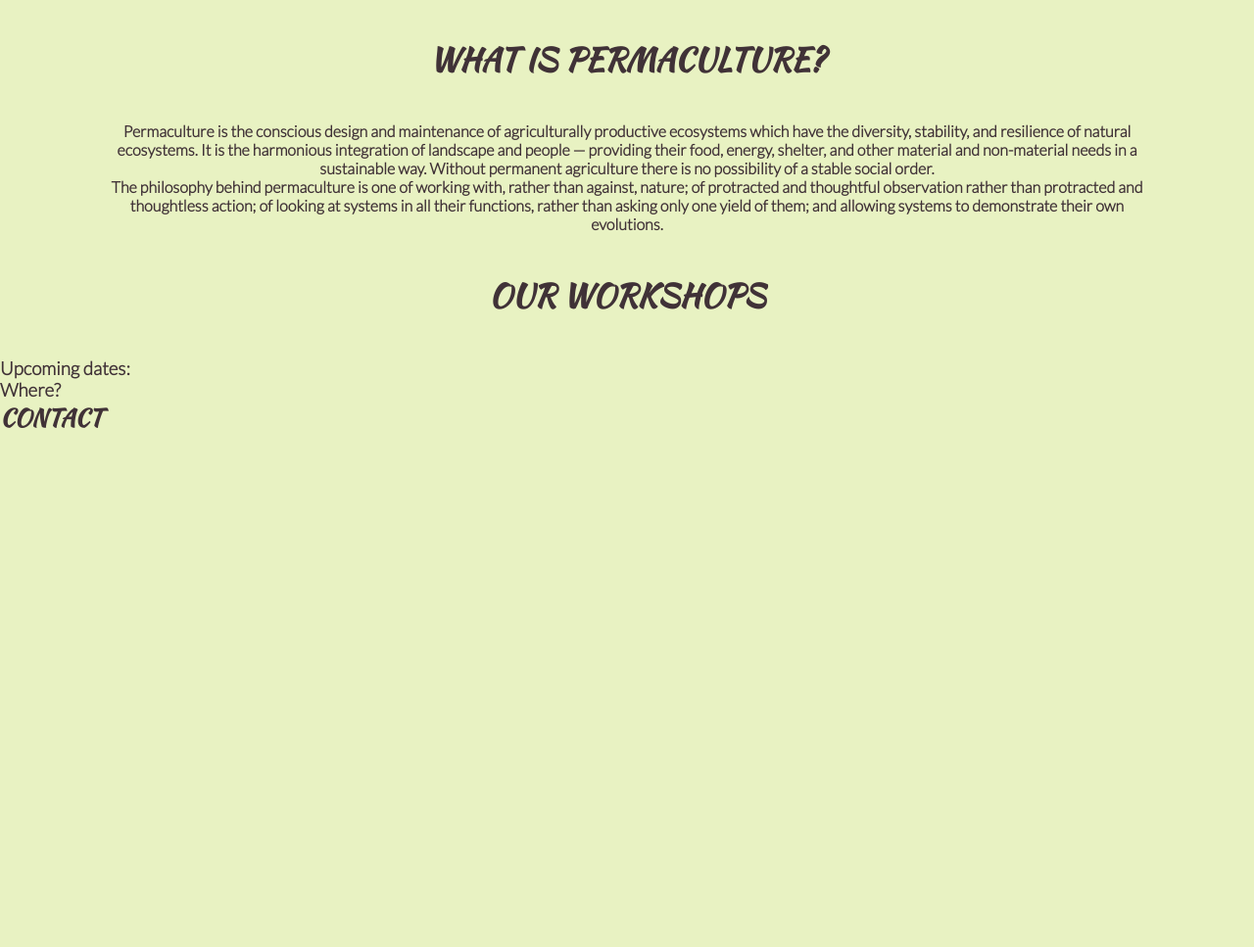
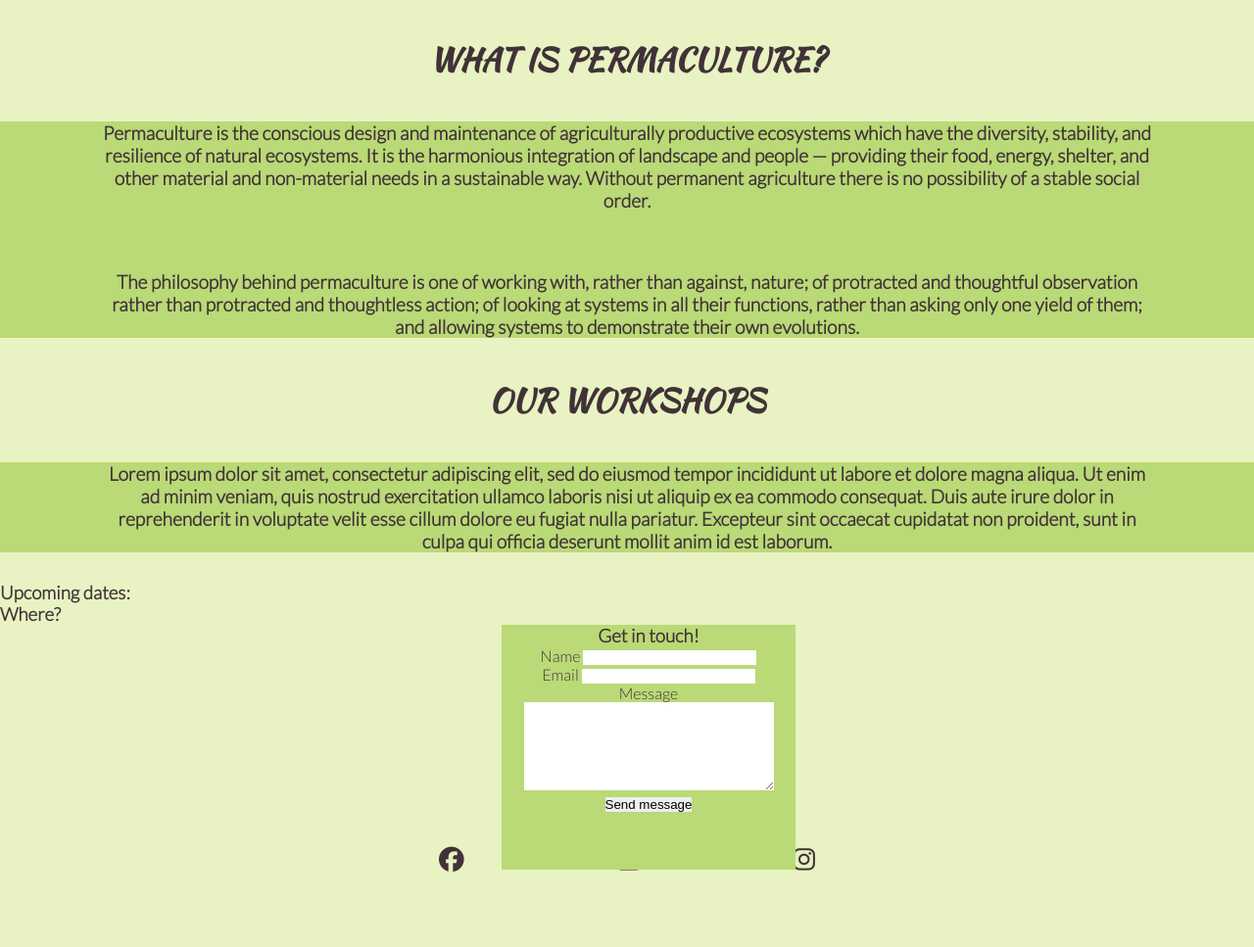
Before and after one commit to Code-Institute-Submissions/will-dml-Milestone1, a plain HTML site: page index.html in a window 1280 px wide. Shown: the part 1233-2200 px from the top of the page at 98% size. Before the commit the page ends 1677 px from the top, so only its background shows below. Drawn offline with Linux system fonts and the light colour scheme.

Commit message:
Add footer and positioned contact form

```diff
--- a/assets/css/style.css
+++ b/assets/css/style.css
@@ -166,14 +166,37 @@ h1, h2 {
 
 }
 
-.perma-describe {
-    font-size: 100%;
+#perma-describe>p {
+    font-size: 120%;
     font-weight: bold;
     text-align: center;
     margin-left: 100px;
     margin-right: 100px;
+    margin-top: 30px;
+    margin-bottom: 30px;
+    }
+
+#perma-describe {
+    background-color: #bad977;
 
 }
+
+#our-workshop {
+    background-color: #bad977;
+
+}
+
+#our-workshop>p {
+    font-size: 120%;
+    font-weight: bold;
+    text-align: center;
+    margin-left: 100px;
+    margin-right: 100px;
+    margin-top: 30px;
+    margin-bottom: 30px;
+
+}
+
 
 #title2 {
     text-align: center;
@@ -186,3 +209,34 @@ h1, h2 {
     margin: 40px 0;
     font-size: 200%;
 }
+
+/*form styling*/
+
+#contact {
+    background-color: #BAD977;
+    height: 250px;
+    width: 300px;
+    position: absolute;
+    left: 40%;
+}
+
+/*footer*/
+
+footer {
+    height: 150px;
+}
+
+.social-networks {
+    text-align: center;
+
+}
+
+.social-networks li{
+    display: inline;
+}
+.social-networks i{
+    font-size: 160%;
+    margin: 1%;
+    padding: 5%;
+    color: #403237;
+}
--- a/index.html
+++ b/index.html
@@ -60,7 +60,7 @@
     <section>
         <h2 id="title2">What is permaculture?</h2>
         <div>
-            <center class="perma-describe">
+            <center id="perma-describe">
                 <p>Permaculture is the conscious design and maintenance of agriculturally productive ecosystems which have the diversity, stability, and resilience of natural ecosystems. It is the harmonious integration of landscape and people — providing their food, energy, shelter, and other material and non-material needs in a sustainable way. Without permanent agriculture there is no possibility of a stable social order.</p>
                 <hr>
                 <p>The philosophy behind permaculture is one of working with, rather than against, nature; of protracted and thoughtful observation rather than protracted and thoughtless action; of looking at systems in all their functions, rather than asking only one yield of them; and allowing systems to demonstrate their own evolutions.</p>
@@ -70,20 +70,54 @@
     </section>
     <section>
         <h2 id="title3">Our workshops</h2>
-        <div></div>
+        <div>
+            <center id="our-workshop">
+            <p>Lorem ipsum dolor sit amet, consectetur adipiscing elit, sed do eiusmod tempor incididunt ut labore et dolore magna aliqua. Ut enim ad minim veniam, quis nostrud exercitation ullamco laboris nisi ut aliquip ex ea commodo consequat. Duis aute irure dolor in reprehenderit in voluptate velit esse cillum dolore eu fugiat nulla pariatur. Excepteur sint occaecat cupidatat non proident, sunt in culpa qui officia deserunt mollit anim id est laborum.
+            </p>
+        </center>
+        </div>
         <h3>Upcoming dates:</h3>
         <h3>Where?</h3>
     </section>
     <section id="contact">
-        <h2>Contact</h2>
-        <div></div>
+        <center>
+        <form method="post">
+            <h3>Get in touch!</h3>
+            <form method="post" action="contact.php">
+                <p>
+                    <label for="name">Name</label>
+                    <input type="text" id="name" name="name" />
+                </p>
+                <p>
+                    <label for="email">Email</label>
+                    <input type="text" id="email" name="email" />
+                </p>
+                <p>
+                    <label for="message">Message</label>
+                    <textarea id="message" name="message" rows="6" cols="30"></textarea>
+                </p>
+                <p>
+                    <input type="submit" name="send" value="Send message" />
+                </p>
+            </form>
+        </center>
+
     </section>
-    <section id="gallery">
-        <div></div>
+        <section id="gallery">
+
+        </section>
     </section>
     <footer>
 
     </footer>
-
+    <!--font awesome script-->
+    <script src="https://kit.fontawesome.com/7d5565936b.js" crossorigin="anonymous"></script>
 </body>
+<footer>
+    <ul class="social-networks">
+        <li><a href="https://www.facebook.com" target="_blank" rel="noopener"><i class="fab fa-facebook"></i></a></li>
+        <li><a href="https://www.twitter.com" target="_blank" rel="noopener"><i class="fab fa-twitter-square"></i></a></li>
+        <li><a href="https://www.instagram.com" target="_blank" rel="noopener"><i class="fab fa-instagram"></i></a></li>
+    </ul>
+</footer>
 </html>
```
